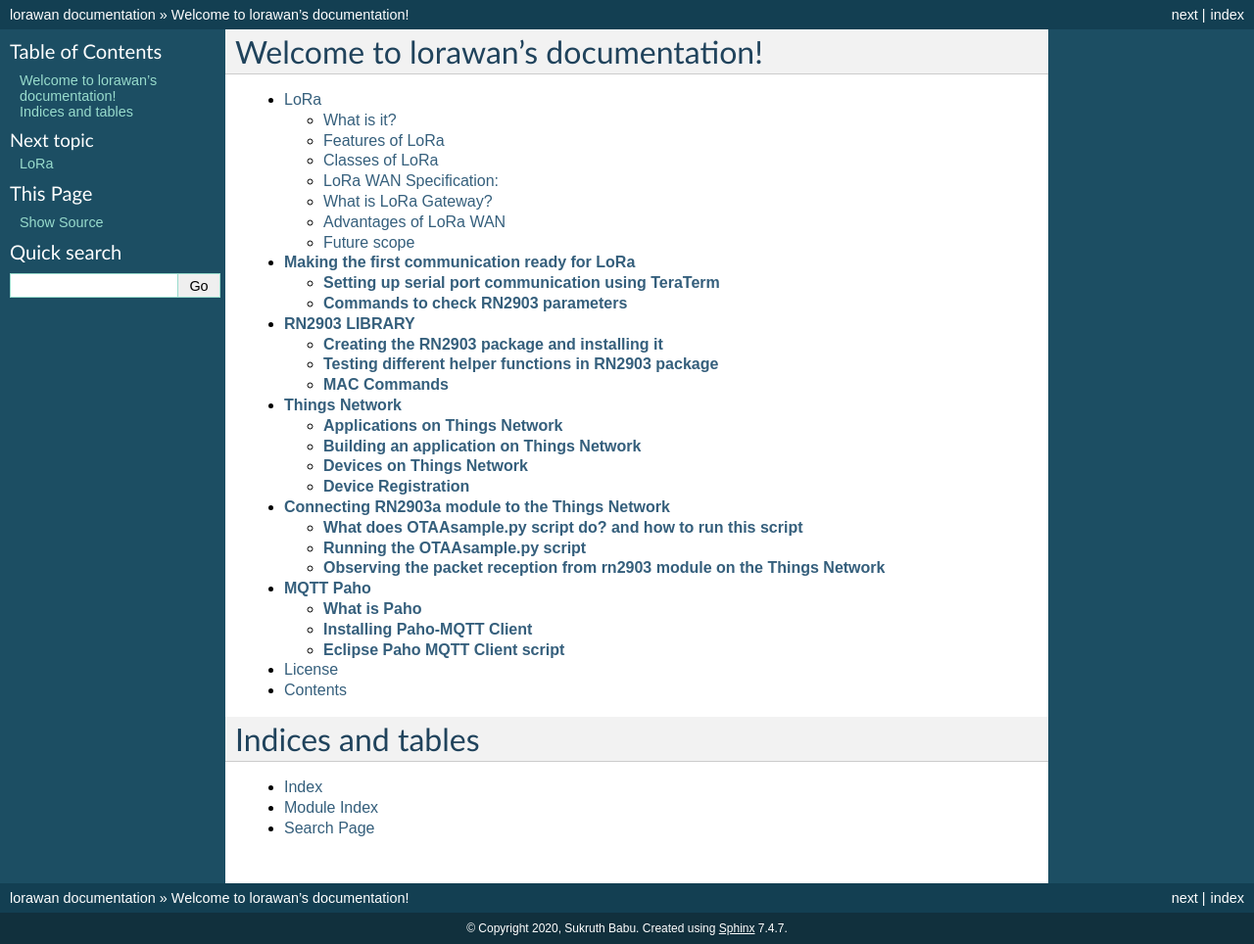
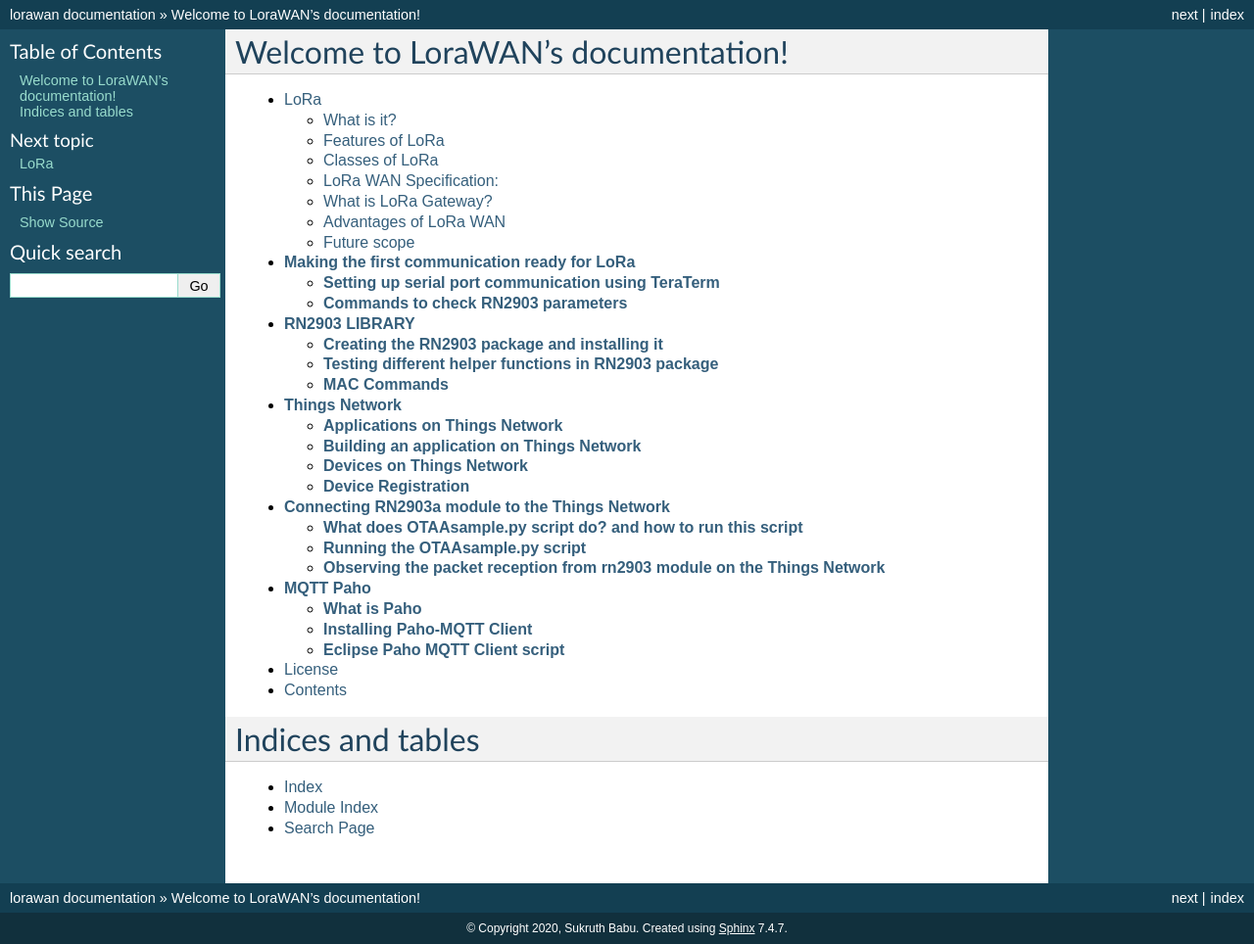
Before and after one commit to ANRGUSC/lorawandocs, a Sphinx documentation site: the page built from docs/source/index.rst, in a window 1280 px wide. Shown: the whole page at 98% size. Built offline with Sphinx 7.4.7, drawn with Linux system fonts in a browser that asks for light colours.

Commit message:
first commit

```diff
--- a/docs/source/index.rst
+++ b/docs/source/index.rst
@@ -1,5 +1,6 @@
-Welcome to lorawan's documentation!
+Welcome to LoraWAN's documentation!
 ===================================
+
 
 .. toctree::
    :maxdepth: 10
```
